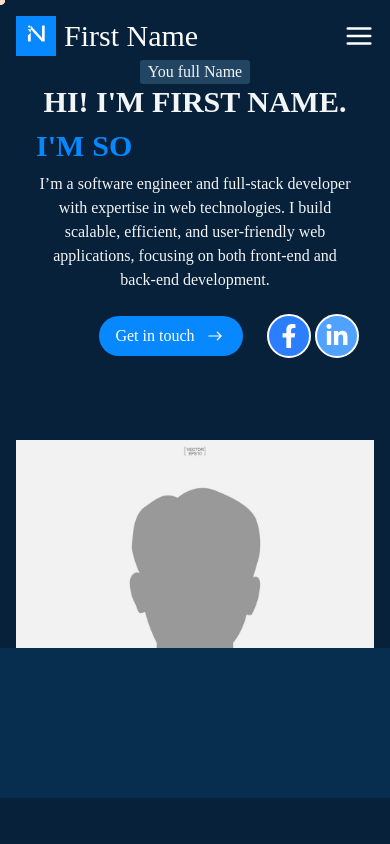
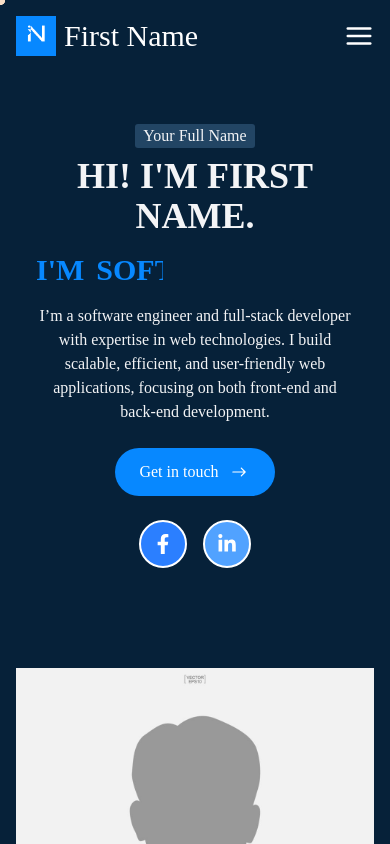
Before and after one commit to nuwanthaDilshan/Portfolio-Website, a React (Vite) app: page / in a window 390 px wide. Shown: the top 844 px of the page. Built offline with nearby package versions, Linux system fonts and the light colour scheme.

Commit message:
😁 small changes convert to responsive design

```diff
--- a/src/pages/home.jsx
+++ b/src/pages/home.jsx
@@ -8,38 +8,6 @@
 export default function Home() {
     const [currentText, setCurrentText] = useState("software engineer");
     const [isTyping, setIsTyping] = useState(true);
-
-    useEffect(() => {
-        const handleScroll = () => {
-            setIsScrolled(window.scrollY > 50);
-            for (const section of sections) {
-                const element = document.getElementById("contact");
-                if (element) {
-                    const rect = element.getBoundingClientRect();
-                    if (rect.top <= 400 && rect.bottom >= 400) {
-                        setActiveSection(section);
-                        break;
-                    }
-                }
-            }
-        };
-
-        window.addEventListener("scroll", handleScroll);
-        return () => {
-            window.removeEventListener("scroll", handleScroll);
-        };
-    }, []);
-
-    const scrollToSection = (id) => {
-        const element = document.getElementById(id);
-        if (element) {
-            element.scrollIntoView({ behavior: "smooth" });
-        }
-    };
-
-    const handleNavClick = (id) => {
-        scrollToSection(id); // Scroll to the specified section
-    };
 
     const texts = ["software engineer", "full stack developer"];
     let currentIndex = 0;
@@ -63,17 +31,17 @@
             <div className="relative w-full text-gray-100">
                 {/* Home Section */}
                 <section id="home" className="w-full flex-grow relative">
-                  <div className="container mx-auto px-4 grid grid-cols-1 md:grid-cols-2 gap-8 items-center">
+                    <div className="container mx-auto px-4 grid grid-cols-1 md:grid-cols-2 gap-12 items-center py-16">
                         {/* Left Side Section */}
                         <div className="text-center md:text-left p-5">
-                          <p className="bg-[#224564] inline-block px-2 rounded-[3px]">
-                              You full Name
+                            <p className="bg-[#224564] inline-block px-2 rounded-[3px] mb-2">
+                                Your Full Name
                             </p>
-                          <h1 className="text-3xl md:text-5xl font-bold mb-2 uppercase">
+                            <h1 className="text-4xl md:text-5xl font-bold mb-4 uppercase">
                                 Hi! I'm First Name.
                             </h1>
-                          <h1 className="text-[#0788ff] text-3xl md:text-5xl font-bold mb-2 uppercase flex items-center">
-                              <span className="mr-2 md:mr-3">I'm</span>
+                            <h1 className="text-[#0788ff] text-3xl md:text-4xl font-bold mb-4 uppercase flex items-center">
+                                <span className="mr-3">I'm</span>
                                 <span
                                     className={`inline-block ${
                                         isTyping ? "animate-typewriter" : ""
@@ -84,46 +52,44 @@
                                 </span>
                             </h1>
 
-                          <p className="text-base md:text-xl">
+                            <p className="text-base md:text-lg mb-6">
                                 I’m a software engineer and full-stack developer
                                 with expertise in web technologies. I build
                                 scalable, efficient, and user-friendly web
                                 applications, focusing on both front-end and
                                 back-end development.
                             </p>
-                          <div className="flex justify-center md:justify-start items-center">
+                            <div className="flex flex-col md:flex-row justify-center md:justify-start items-center gap-6">
                                 <Link
                                     to="/contact"
-                                  className="bg-[#0788ff] text-white px-4 py-2 rounded-full hover:bg-black mt-6 mr-8 flex items-center gap-2"
-                                  onClick={() => handleNavClick("contact")}
+                                    className="bg-[#0788ff] text-white px-6 py-3 rounded-full hover:bg-black flex items-center gap-2"
                                 >
                                     Get in touch
                                     <IoIosArrowRoundForward className="text-2xl" />
                                 </Link>
-                              <div className="ml-4 flex items-center justify-center pt-6 gap-4 relative">
+                                <div className="flex gap-4">
                                     <Link
                                         to="#"
-                                      className="absolute rounded-full border-2 border-white bg-blue-500 p-2 hover:mb-1 transition-all duration-300"
-                                      style={{ left: "-1.5rem" }}
+                                        className="rounded-full border-2 border-white bg-blue-500 p-3 hover:scale-110 transition-transform"
                                     >
-                                      <FaFacebookF className="text-white text-2xl" />
+                                        <FaFacebookF className="text-white text-xl" />
                                     </Link>
                                     <Link
                                         to="#"
-                                      className="absolute rounded-full border-2 border-white bg-blue-400 p-2 hover:mb-1 transition-all duration-300"
-                                      style={{ left: "1.5rem" }}
+                                        className="rounded-full border-2 border-white bg-blue-400 p-3 hover:scale-110 transition-transform"
                                     >
-                                      <FaLinkedinIn className="text-white text-2xl" />
+                                        <FaLinkedinIn className="text-white text-xl" />
                                     </Link>
                                 </div>
                             </div>
                         </div>
+
                         {/* Right Side Section */}
-                      <div className="mt-8 md:mt-0 md:p-25">
+                        <div className="mt-8 md:mt-0">
                             <img
                                 src="./home-banner.png"
                                 alt="Home Banner"
-                              className="w-full max-w-md mx-auto md:max-w-full"
+                                className="w-full max-w-lg mx-auto"
                             />
                         </div>
                     </div>
```
Lines whose indentation alone changed are shown as unchanged.
